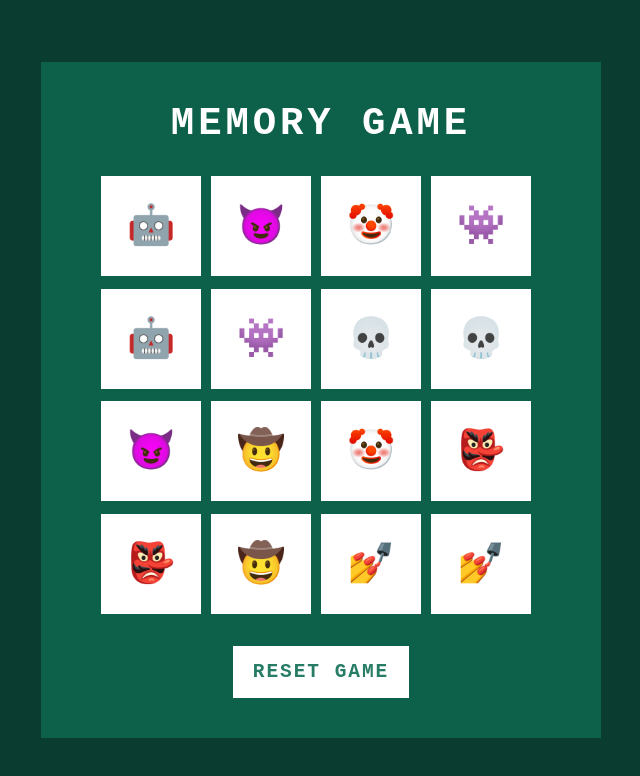
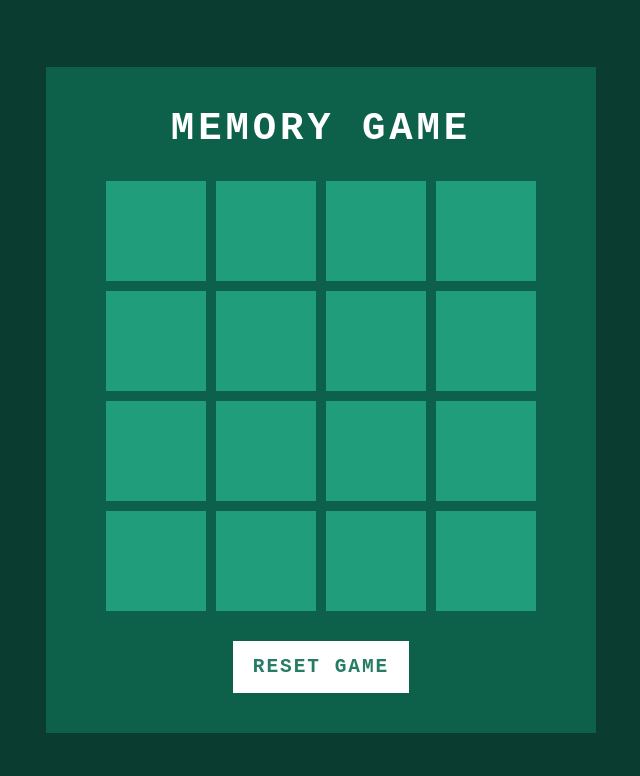
Before and after one commit to aisha-png/f-c-game, a plain HTML site: page index.html in a window 1280 px wide. Shown: the whole page, without its empty margins (319-959 px from the left). Drawn offline with Linux system fonts and the light colour scheme.

Commit message:
css for card flip works

```diff
--- a/app.js
+++ b/app.js
@@ -5,5 +5,10 @@ for (var i = 0; i < emojis.length; i++){
     let box = document.createElement('div');
     box.className = 'item';
     box.innerHTML = shuffle_emojis[i];
+
+    box.onclick = function(){
+        this.classList.add('boxOpen');
+    }
+
     document.querySelector('.game').appendChild(box);
 }
--- a/style.css
+++ b/style.css
@@ -48,8 +48,8 @@ h2 {
 }
 
 .game {
-    width: 440px;
-    height: 440px;
+    width: 430px;
+    height: 430px;
     display: flex;
     flex-wrap: wrap;
     gap: 10px;
@@ -66,5 +66,25 @@ h2 {
     align-items: center;
     font-size: 3em;
     background-color: #fff;
+    transform: rotateY(180deg);
     transition: 0.25s;
 }
+
+.item.boxOpen{
+    transform: rotateY(0deg);
+}
+
+.item::after {
+    content: '';
+    position: absolute;
+    inset: 0;
+    background:#209d7b;
+    transition: 0.25s;
+    transform: rotateY(0deg);
+    backface-visibility: hidden;
+}
+
+.boxOpen:after {
+    transform: rotateY(180deg);
+
+}
```
